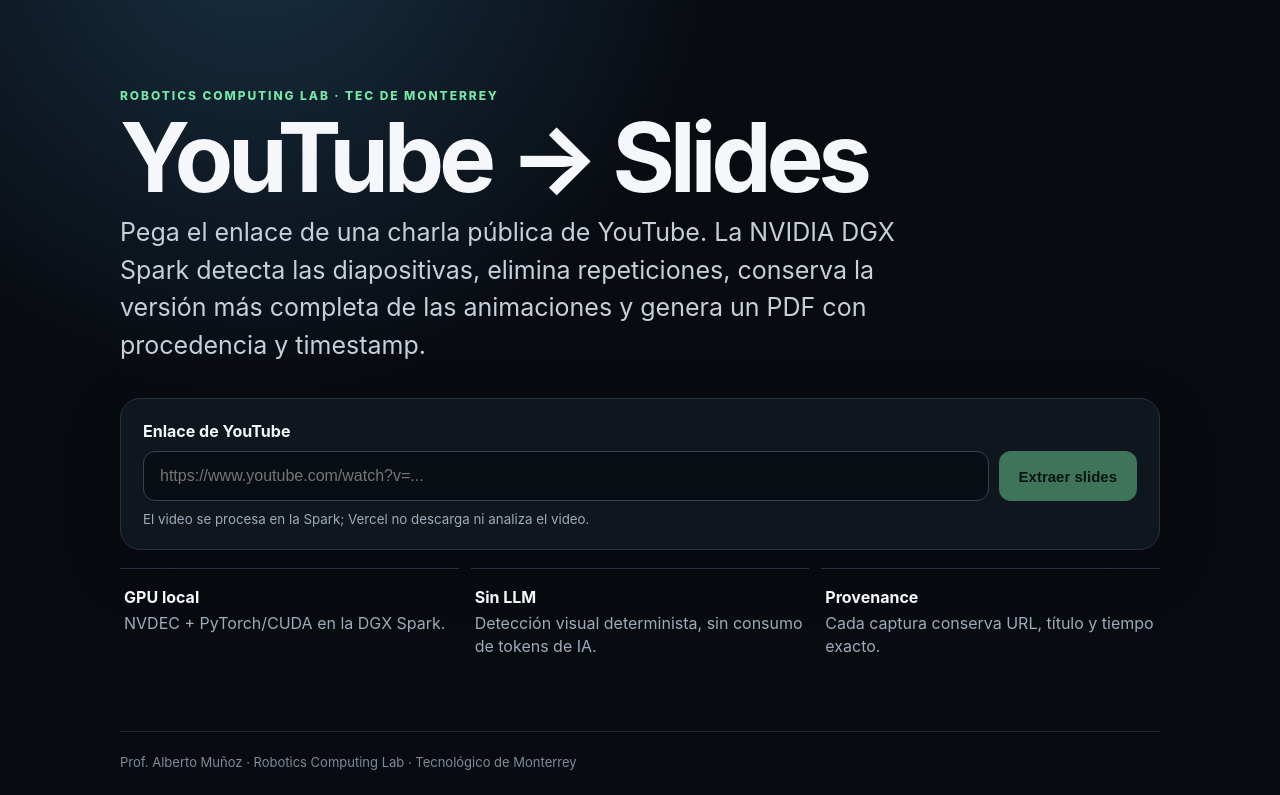
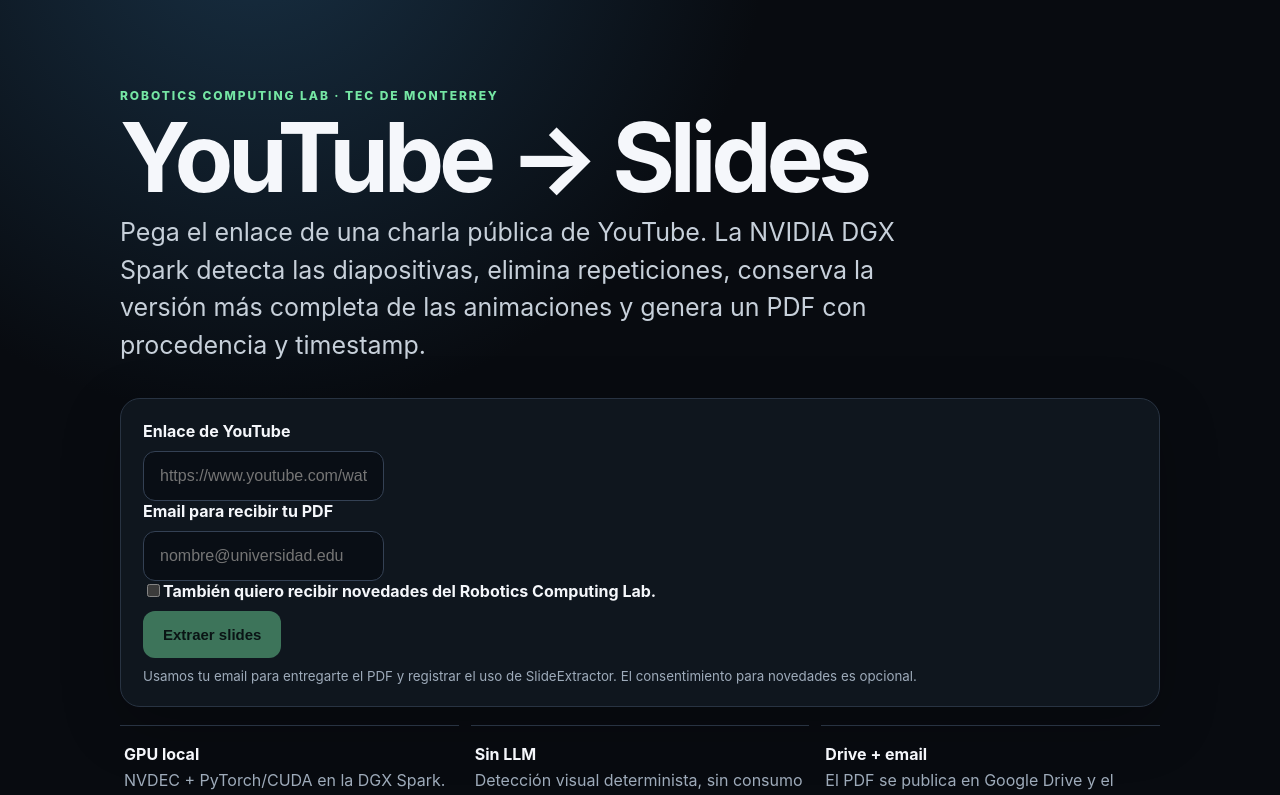
Before and after one commit to LuisAlbertoMunozUbando/Vision-From-Youtube, a Next.js app in the folder web/: page / in a window 1280 px wide. Shown: the top 795 px of the page. Built offline with nearby package versions, Linux system fonts and the light colour scheme.

Commit message:
Collect email and deliver Drive link

```diff
--- a/web/app/page.tsx
+++ b/web/app/page.tsx
@@ -11,11 +11,14 @@
   title?: string | null;
   slides?: number | null;
   result_url?: string | null;
+  email?: string | null;
   error?: string | null;
 };
 
 export default function Home() {
   const [url, setUrl] = useState('');
+  const [email, setEmail] = useState('');
+  const [newsletter, setNewsletter] = useState(false);
   const [job, setJob] = useState<Job | null>(null);
   const [busy, setBusy] = useState(false);
   const [error, setError] = useState('');
@@ -29,7 +32,11 @@
       const r = await fetch('/api/jobs', {
         method: 'POST',
         headers: { 'Content-Type': 'application/json' },
-        body: JSON.stringify({ youtube_url: url.trim() }),
+        body: JSON.stringify({
+          youtube_url: url.trim(),
+          email: email.trim(),
+          newsletter,
+        }),
       });
       const body = await r.json();
       if (!r.ok) throw new Error(body.error || body.detail || 'No fue posible crear el trabajo');
@@ -69,7 +76,6 @@
 
         <form onSubmit={submit} className="card form">
           <label htmlFor="youtube">Enlace de YouTube</label>
-          <div className="row">
           <input
             id="youtube"
             type="url"
@@ -79,9 +85,33 @@
             onChange={(e) => setUrl(e.target.value)}
             required
           />
-            <button disabled={busy || !url.trim()}>{busy ? 'Enviando…' : 'Extraer slides'}</button>
-          </div>
-          <small>El video se procesa en la Spark; Vercel no descarga ni analiza el video.</small>
+
+          <label htmlFor="email" className="fieldLabel">Email para recibir tu PDF</label>
+          <input
+            id="email"
+            type="email"
+            inputMode="email"
+            placeholder="nombre@universidad.edu"
+            value={email}
+            onChange={(e) => setEmail(e.target.value)}
+            required
+          />
+
+          <label className="checkRow">
+            <input
+              type="checkbox"
+              checked={newsletter}
+              onChange={(e) => setNewsletter(e.target.checked)}
+            />
+            <span>También quiero recibir novedades del Robotics Computing Lab.</span>
+          </label>
+
+          <button className="submitButton" disabled={busy || !url.trim() || !email.trim()}>
+            {busy ? 'Enviando…' : 'Extraer slides'}
+          </button>
+          <small>
+            Usamos tu email para entregarte el PDF y registrar el uso de SlideExtractor. El consentimiento para novedades es opcional.
+          </small>
         </form>
 
         {error && <div className="error">{error}</div>}
@@ -98,8 +128,11 @@
             <div className="progress"><div style={{ width: `${job.progress || 0}%` }} /></div>
             <p>{job.message || job.stage || 'En cola'}</p>
             {typeof job.slides === 'number' && <p><b>{job.slides}</b> slides detectados.</p>}
-            {job.status === 'done' && (
-              <a className="download" href={`/api/jobs/${job.id}/download`}>Descargar PDF</a>
+            {job.status === 'done' && job.result_url && (
+              <>
+                <a className="download" href={job.result_url} target="_blank" rel="noreferrer">Abrir / descargar PDF</a>
+                <p className="deliveryNote">También enviamos este enlace a <b>{job.email || email}</b>.</p>
+              </>
             )}
             {job.status === 'failed' && <div className="error">{job.error || 'El trabajo falló.'}</div>}
           </section>
@@ -108,7 +141,7 @@
         <section className="features">
           <article><b>GPU local</b><span>NVDEC + PyTorch/CUDA en la DGX Spark.</span></article>
           <article><b>Sin LLM</b><span>Detección visual determinista, sin consumo de tokens de IA.</span></article>
-          <article><b>Provenance</b><span>Cada captura conserva URL, título y tiempo exacto.</span></article>
+          <article><b>Drive + email</b><span>El PDF se publica en Google Drive y el enlace llega a tu correo.</span></article>
         </section>
       </section>
       <footer>Prof. Alberto Muñoz · Robotics Computing Lab · Tecnológico de Monterrey</footer>
```
Lines whose indentation alone changed are shown as unchanged.
